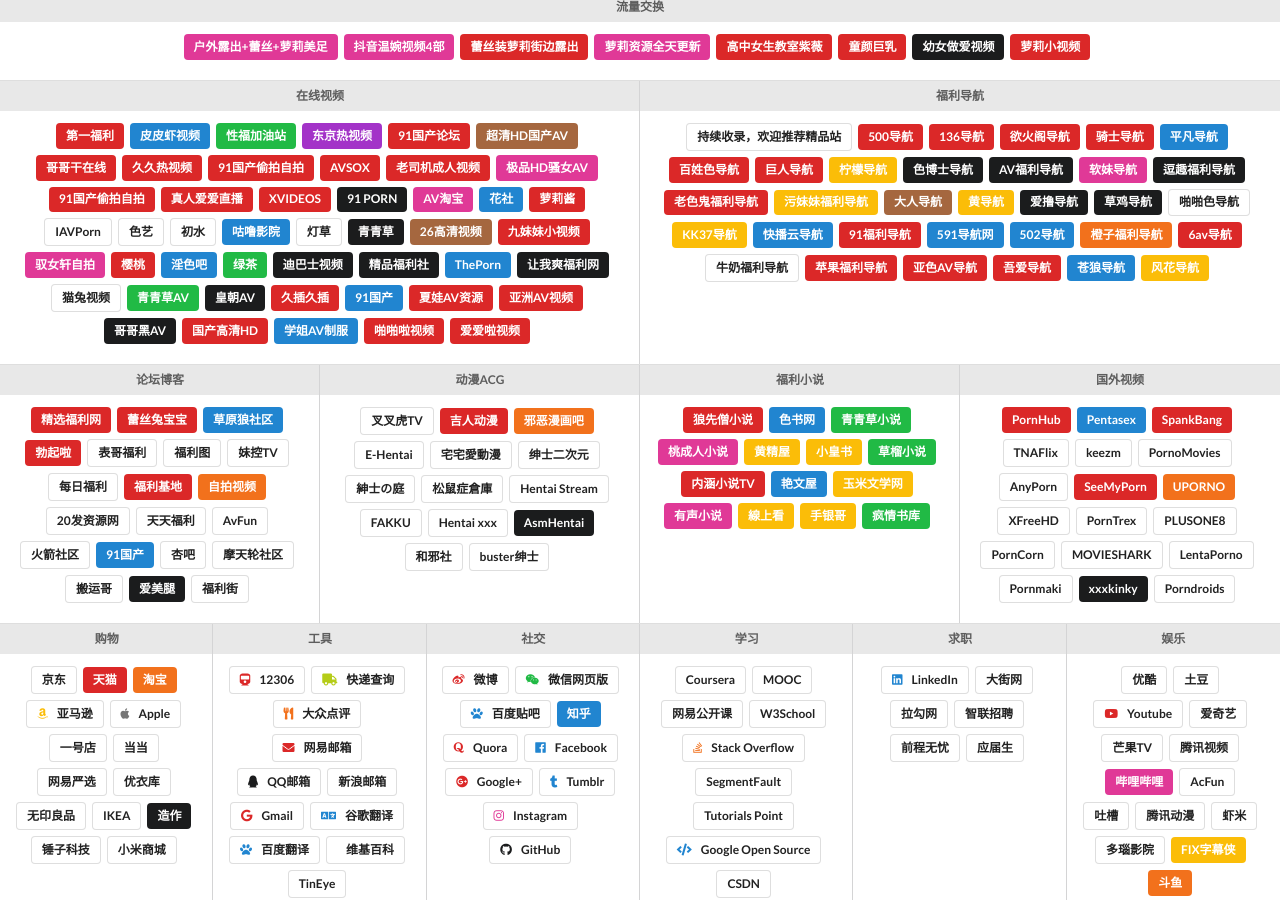
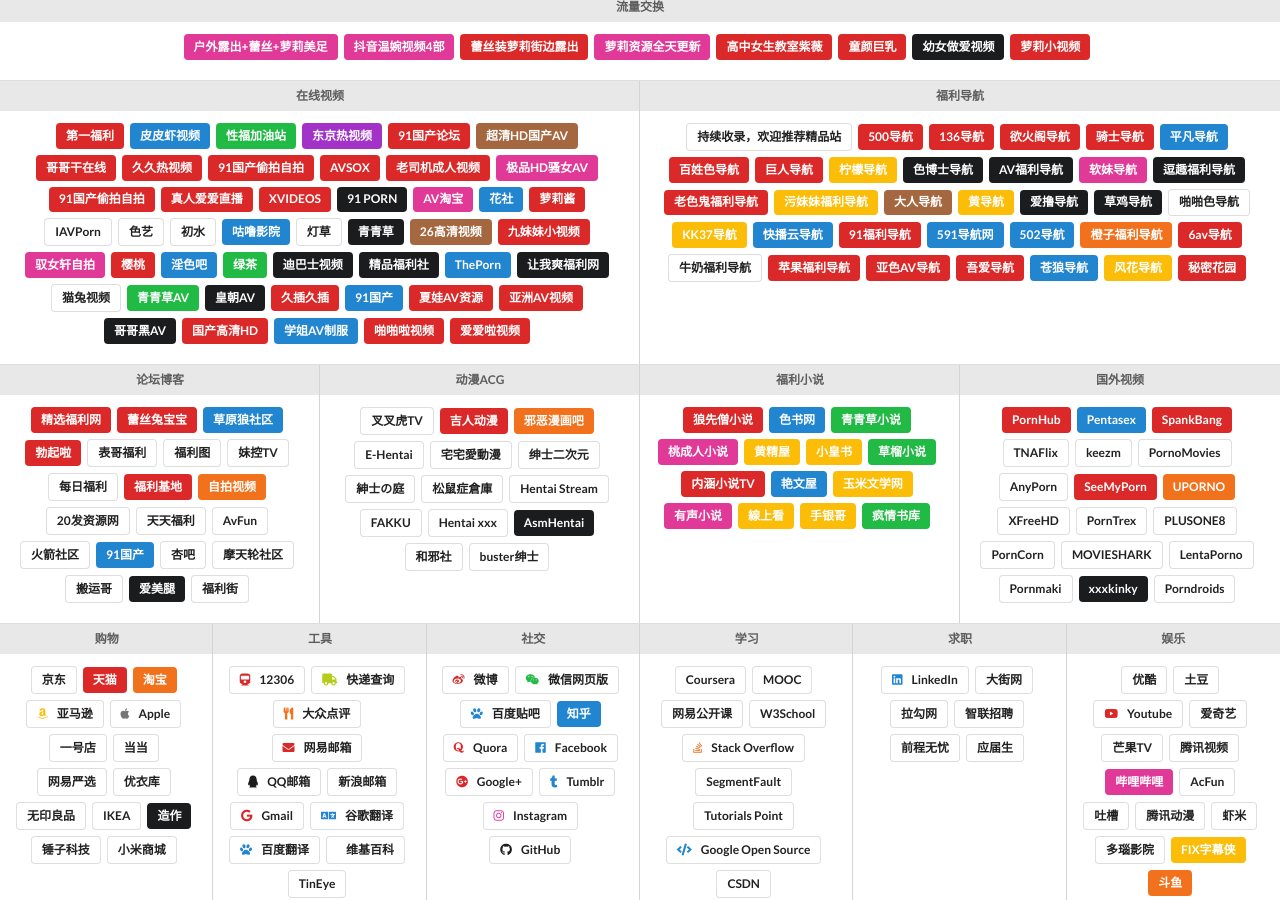
Before and after one commit to boboyang1/xxfldh, a Jekyll site: the page built from index.html, in a window 1280 px wide and 900 px high, scrolled down 1081 px. Built offline with Jekyll 4.4.1, drawn with Linux system fonts in a browser that asks for light colours; comment, search, counter and statistics services are not loaded.

Commit message:
Update links.yml

```diff
--- a/_data/links.yml
+++ b/_data/links.yml
@@ -499,6 +499,10 @@
     - name: 风花导航
       style: yellow
       url: https://www.xxfldh.com/go/num-39.html
+
+    - name: 秘密花园
+      style: red
+      url: https://www.xxfldh.com/go/num-55.html
 
 - section: THREE
   categories:
```
